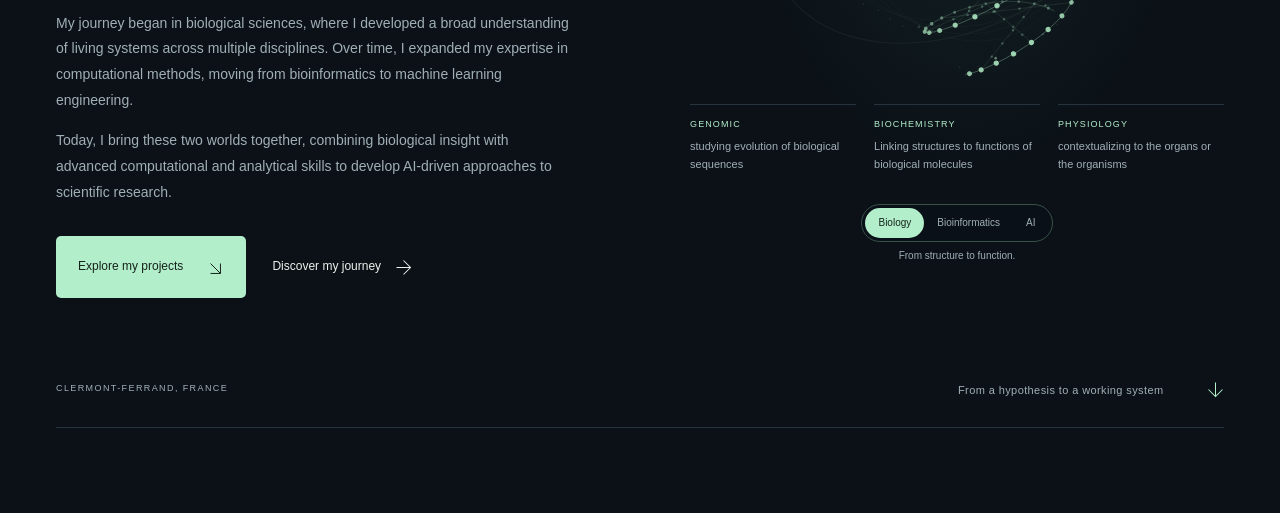
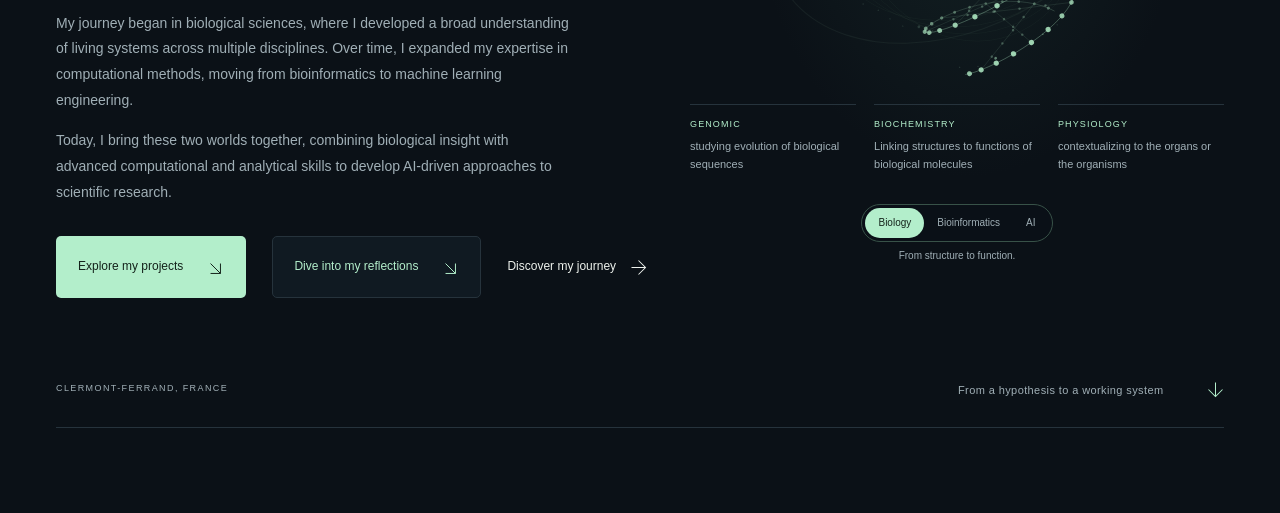
Before and after one commit to Robin-Mom/portfolio, a plain HTML site: page index.html in a window 1280 px wide. Shown: the part 506-1019 px from the top of the page. Drawn offline with Linux system fonts and the light colour scheme.

Commit message:
feat: add homepage button linking to Deep Dives reflections

```diff
--- a/index.html
+++ b/index.html
@@ -31,7 +31,7 @@
           <p>My journey began in biological sciences, where I developed a broad understanding of living systems across multiple disciplines. Over time, I expanded my expertise in computational methods, moving from bioinformatics to machine learning engineering.</p>
           <p>Today, I bring these two worlds together, combining biological insight with advanced computational and analytical skills to develop AI-driven approaches to scientific research.</p>
         </div>
-        <div class="hero-actions"><a class="button primary" href="#projects">Explore my projects <span aria-hidden="true"><svg class="arrow-icon" style="transform:rotate(90deg)" viewBox="0 0 24 24" aria-hidden="true"><path d="M5 19 19 5M5 5h14v14"/></svg></span></a><a class="text-link" href="#about">Discover my journey <span aria-hidden="true"><svg class="arrow-icon" style="transform:rotate(45deg)" viewBox="0 0 24 24" aria-hidden="true"><path d="M5 19 19 5M5 5h14v14"/></svg></span></a></div>
+        <div class="hero-actions"><a class="button primary" href="#projects">Explore my projects <span aria-hidden="true"><svg class="arrow-icon" style="transform:rotate(90deg)" viewBox="0 0 24 24" aria-hidden="true"><path d="M5 19 19 5M5 5h14v14"/></svg></span></a><a class="button secondary" href="#deep-dives">Dive into my reflections <span aria-hidden="true"><svg class="arrow-icon" style="transform:rotate(90deg)" viewBox="0 0 24 24" aria-hidden="true"><path d="M5 19 19 5M5 5h14v14"/></svg></span></a><a class="text-link" href="#about">Discover my journey <span aria-hidden="true"><svg class="arrow-icon" style="transform:rotate(45deg)" viewBox="0 0 24 24" aria-hidden="true"><path d="M5 19 19 5M5 5h14v14"/></svg></span></a></div>
       </div>
       <div class="hero-art">
         <div class="art-top"><span>01 — ONE JOURNEY, MANY CONNECTIONS</span><button id="motion-toggle" class="icon-button" aria-label="Pause animation" aria-pressed="false">Ⅱ</button></div>
--- a/style.css
+++ b/style.css
@@ -123,3 +123,5 @@ button.orbit-label{max-width:56%}button.label-b{max-width:46%}.orbit-label span{
 @media(max-width:600px){.hero-art{grid-template-columns:1fr;row-gap:0}.hero-art #connection-canvas{height:280px;margin-bottom:16px}.hero-art button.orbit-label{display:grid;grid-template-columns:minmax(0,1fr) minmax(0,1.7fr);gap:14px;padding:13px 0;align-items:start}.hero-art .orbit-label span{margin:0}.hero-art .art-bottom{margin-top:12px;row-gap:8px}.hero-art:after{height:220px;left:20%;right:20%}}
 
 .research-profile-links{display:flex;flex-wrap:wrap;align-items:center;gap:14px 24px;margin-top:24px}
+
+.hero-actions{flex-wrap:wrap;row-gap:16px}.button.secondary{border-color:var(--line);background:var(--surface);color:var(--mint)}.button.secondary:hover{border-color:var(--mint);background:var(--surface2)}
```
Also changed, not shown: 1 other file.
